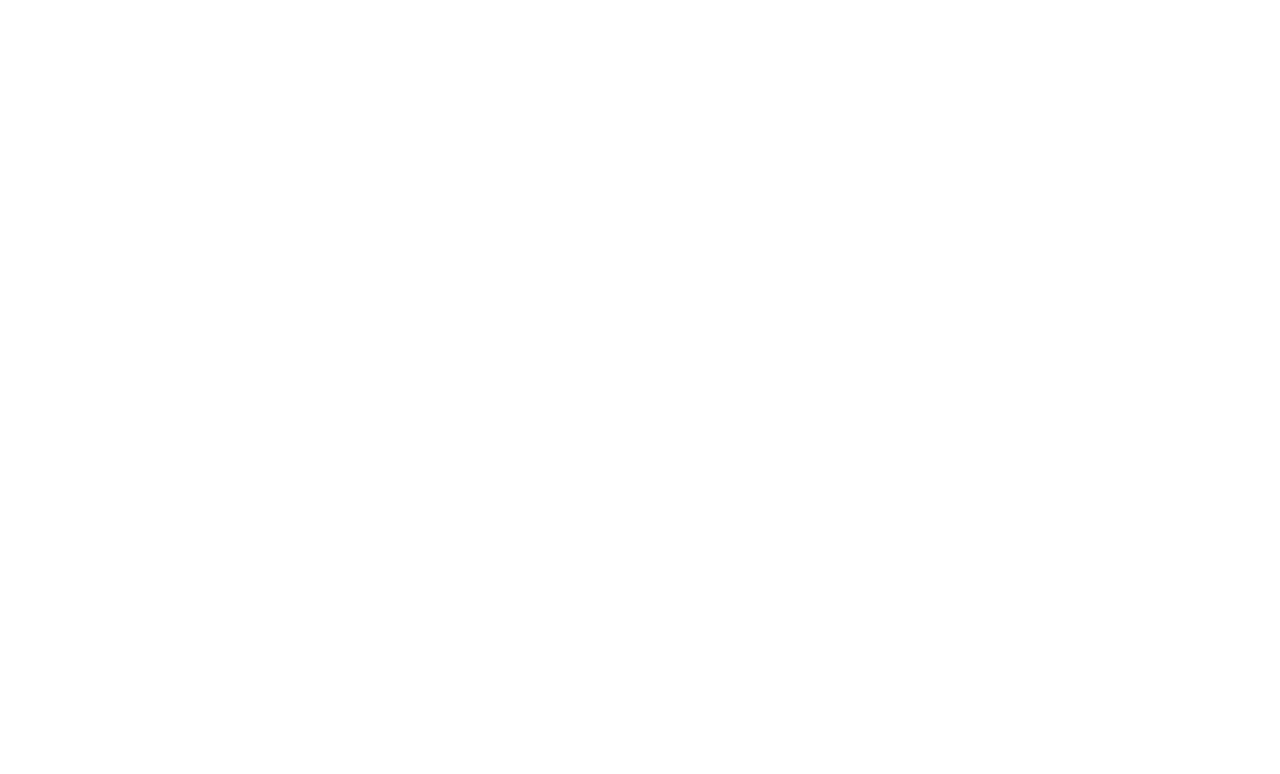
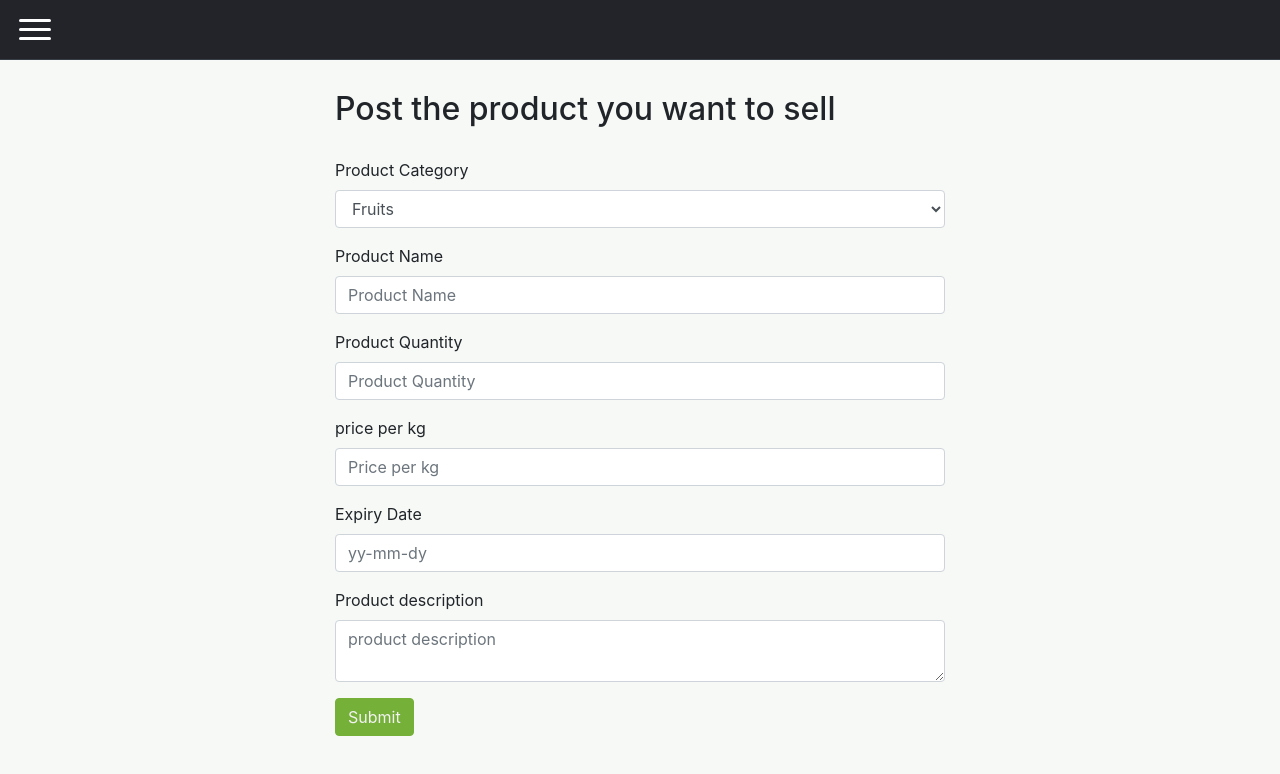
Before and after one commit to adhikariprakriti/KrishiBazzar, a React (Create React App) app in the folder client/: page /postoffer in a window 1280 px wide. Shown: the top 774 px of the page. Built offline with nearby package versions, Linux system fonts and the light colour scheme.

Commit message:
post offer and seller offers section

```diff
--- a/client/package.json
+++ b/client/package.json
@@ -9,6 +9,7 @@
     "axios": "^0.20.0",
     "bootstrap": "^4.5.2",
     "classnames": "^2.2.6",
+    "jwt-decode": "^3.1.2",
     "react": "^16.13.1",
     "react-dom": "^16.13.1",
     "react-icons": "^3.11.0",
--- a/client/src/App.js
+++ b/client/src/App.js
@@ -8,11 +8,16 @@
 import SellerProfile from './Pages/SellerProfile/SellerProfile';
 import Message from './Pages/Message/Message';
 import SingleMessage from './Pages/Message/SingleMessage/SingleMessage'
+import Home from './Pages/Home/Home'
+import PostOffer from './Pages/PostOffer/PostOffer';
+import Offers from './Pages/Offers/Offers';
+
  function App() {
   return (
     <div className="App">
       <BrowserRouter>
           <Switch>
+          <Route path='/' component={Home} exact/>
               <Route path='/dashboard' component={DashboardHome} exact/>
               <Route path='/singleProduct' component={SingleProduct} exact/>
               <Route path='/login' component={Login} exact/>
@@ -20,7 +25,8 @@
               <Route path='/sellerProfile' component={SellerProfile} exact/>
               <Route path='/message' component={Message} exact/>
               <Route path='/message/userid' component={SingleMessage} exact/>
-
+              <Route path='/postoffer' component={PostOffer} exact/>
+              <Route path='/offers' component={Offers} exact/>
           </Switch>
         </BrowserRouter>
     </div>
--- /dev/null
+++ b/client/src/Pages/Home/Home.css
@@ -0,0 +1,7 @@
+.container_banner{
+    background-image:url(../../Assets/Images/loginimg.jpg);
+    height: 500px;
+    object-fit: cover;
+    background-position: center center;
+    background-repeat: no-repeat;
+}
--- /dev/null
+++ b/client/src/Pages/Home/Home.js
@@ -0,0 +1,17 @@
+import React from 'react';
+import Toolbar from '../../Dashboard/Navbar/Toolbar/Toolbar'
+import Aux from '../../hoc/Auxilliary'
+import loginimg from '../../Assets/Images/loginimg.jpg'
+import './Home.css'
+
+const Home=()=>{
+    return(
+        <Aux>
+           <Toolbar/>
+           <div className="container_banner">
+
+           </div>
+        </Aux>
+    )
+}
+export default Home;
--- /dev/null
+++ b/client/src/Pages/Offers/Offers.css
@@ -0,0 +1,17 @@
+.offers{
+    height:100vh;
+    background-color: #F7F9F7;
+    padding-top: 60px;
+    padding-left: 30px ;
+    padding-right: 30px;
+}
+.offers_Container{
+     margin-top: 30px;
+     margin-bottom: 20px;
+     width: 50%;
+     margin-left:auto;
+     margin-right: auto;
+}
+.offers_Container h1{
+    font-weight: 700;
+}
--- /dev/null
+++ b/client/src/Pages/Offers/Offers.js
@@ -0,0 +1,95 @@
+import React from 'react'
+import './Offers.css'
+import { Table } from 'reactstrap';
+import Aux from '../../hoc/Auxilliary'
+import Toolbar from '../../Dashboard/Navbar/Toolbar/Toolbar'
+import Button from '../../Components/Button/Button';
+
+const Offers=()=>{
+
+
+
+    return(
+        <Aux>
+            <Toolbar/>
+            <div className="offers">
+               <div className="offers_container">
+                  <h1>Offers by sellers</h1>
+                  <div className="offers_table">
+                  <Table striped responsive>
+                  <thead>
+                     <tr>
+                        <th>Date</th>
+                        <th>Seller</th>
+                        <th>Product Info</th>
+                        <th>Price per kg</th>
+                        <th>View details</th>
+                     </tr>
+                  </thead>
+                  <tbody>
+                     <tr>
+                        <td >1</td>
+                        <td>Mark</td>
+                        <td>Otto</td>
+                        <td>@mdo</td>
+                        <td><Button>View details</Button></td>
+                     </tr>
+                     <tr>
+                        <th scope="row">2</th>
+                        <td>Jacob</td>
+                        <td>Thornton</td>
+                        <td>@fat</td>
+                        <td><Button>View details</Button></td>
+                     </tr>
+                     <tr>
+                        <th scope="row">3</th>
+                        <td>Larry</td>
+                        <td>the Bird</td>
+                        <td>@twitter</td>
+                        <td><Button>View details</Button></td>
+                     </tr>
+                 </tbody>
+              </Table>
+
+
+                  </div>
+               </div>
+
+            </div>
+           {/*
+               <Table striped>
+                  <thead>
+                     <tr>
+                        <th>#</th>
+                        <th>First Name</th>
+                        <th>Last Name</th>
+                        <th>Username</th>
+                     </tr>
+                  </thead>
+                  <tbody>
+                     <tr>
+                        <th scope="row">1</th>
+                        <td>Mark</td>
+                        <td>Otto</td>
+                        <td>@mdo</td>
+                     </tr>
+                     <tr>
+                        <th scope="row">2</th>
+                        <td>Jacob</td>
+                        <td>Thornton</td>
+                        <td>@fat</td>
+                     </tr>
+                     <tr>
+                        <th scope="row">3</th>
+                        <td>Larry</td>
+                        <td>the Bird</td>
+                        <td>@twitter</td>
+                     </tr>
+                 </tbody>
+              </Table>
+              */}
+        </Aux>
+
+    )
+}
+export default Offers;
--- /dev/null
+++ b/client/src/Pages/PostOffer/PostOffer.css
@@ -0,0 +1,20 @@
+.PostOffer{
+    height:100vh;
+    background-color: #F7F9F7;
+    padding-top: 60px;
+    padding-left: 30px ;
+    padding-right: 30px;
+}
+.PostOffer_Container{
+     margin-top: 30px;
+     margin-bottom: 20px;
+     width: 50%;
+     margin-left:auto;
+     margin-right: auto;
+}
+.PostOffer_Container h1{
+    font-weight: 700;
+}
+.PostOffer_Container form{
+    margin-top: 30px;
+}
--- /dev/null
+++ b/client/src/Pages/PostOffer/PostOffer.js
@@ -0,0 +1,107 @@
+import React,{useState} from 'react';
+import Aux from '../../hoc/Auxilliary'
+import Toolbar from '../../Dashboard/Navbar/Toolbar/Toolbar'
+import './PostOffer.css'
+import { Label, Input,FormGroup} from 'reactstrap';
+import Button from '../../Components/Button/Button';
+
+const PostOffer=()=>{
+    const [category,setCategory]=useState('')
+    const [name,setName]=useState('')
+    const [quantity,setQuantity]=useState('')
+    const [price,setPrice]=useState('')
+    const [expiryDate,setExpiryDate]=useState('')
+    const [description,setDescription]=useState('')
+
+    const product={
+        category: category,
+        name: name,
+        quantity: quantity,
+        price: price,
+        expiryDate:  expiryDate,
+        description: description,
+    }
+
+    const handleSubmit=(e)=>{
+        e.preventDefault();
+        console.log(product)
+    }
+
+    return(
+        <Aux>
+            <Toolbar/>
+            <div className="PostOffer">
+                <div className="PostOffer_Container">
+                    <h2>Post the product you want to sell</h2>
+                     <form onSubmit={handleSubmit}>
+                        <FormGroup>
+                            <Label >Product Category</Label>
+                            <Input type="select"
+                                   name="select"
+                                   value={category}
+                                   onChange={(e)=>setCategory(e.target.value)}
+                                   id="exampleSelect">
+                                 <option value="Fruits">Fruits</option>
+                                 <option value="Vegetable">Vegetable</option>
+                                 <option value="Coffee">Coffee</option>
+                                 <option value="Tea">Tea</option>
+                                 <option value="Grains">Grains</option>
+                           </Input>
+                        </FormGroup>
+
+                          <FormGroup>
+                          <Label >Product Name</Label>
+                          <Input type="text"
+                                 value={name}
+                                 onChange={e=>setName(e.target.value)}
+                                 name="product_name"
+                                 placeholder="Product Name" required/>
+                          </FormGroup>
+
+                          <FormGroup>
+                          <Label >Product Quantity</Label>
+                          <Input type="text"
+                                 value={quantity}
+                                 onChange={e=>setQuantity(e.target.value)}
+                                 name="product_quantity"
+                                 placeholder="Product Quantity" required />
+                          </FormGroup>
+
+                          <FormGroup>
+                          <Label >price per kg</Label>
+                          <Input type="text"
+                                 value={price}
+                                 onChange={e=>setPrice(e.target.value)}
+                                 name="price_per_kg"
+                                 placeholder="Price per kg" required/>
+                          </FormGroup>
+
+                          <FormGroup>
+                          <Label>Expiry Date</Label>
+                          <Input type="text"
+                                 name="expiry_date"
+                                 value={expiryDate}
+                                 onChange={e=>setExpiryDate(e.target.value)}
+                                 placeholder="yy-mm-dy" required/>
+                          </FormGroup>
+
+                          <FormGroup>
+                          <Label > Product description</Label>
+                          <Input type="textarea"
+                                 name="text"
+                                 value={description}
+                                 onChange={e=>setDescription(e.target.value)}
+                                 placeholder="product description" required/>
+                          </FormGroup>
+
+                          <Button>Submit</Button>
+                     </form>
+
+                </div>
+
+            </div>
+        </Aux>
+    )
+}
+
+export default PostOffer;
--- a/client/src/Pages/Registration/Registration.js
+++ b/client/src/Pages/Registration/Registration.js
@@ -18,6 +18,7 @@
    const [confirmPassword,setConfirmPassword]=useState('')
    const [i_am,setI_am]=useState('')
    const [errors,setErrors]=useState({})
+   const [errMessage,setErrMessage]=useState(null)
 
    const setAuthorizationHeader=(token)=>{
     const FBIdToken=`Bearer ${token}`
@@ -63,21 +64,22 @@
        console.log("submitted successfully")
         axios.post('http://localhost:4000/user/register',newUser)
         .then(res=>{
-          console.log(res.data)
-          setAuthorizationHeader(res.data)
+          console.log(res)
+          if(res.data.errMessage){
+            setErrMessage(res.data.errMessage)
+          }else{
+              setErrMessage(null)
+              localStorage.setItem('userDetails',JSON.stringify(res.data));
+              setAuthorizationHeader(res.data.token)
+          }
          })
-         .then(err=>{
+         .catch(err=>{
            console.log(err);
          })
-
     }else{
        console.log("error occured")
     }
-
-
-
 }
-
 
    return (
        <div className="registration__container">
@@ -244,6 +246,9 @@
                <FormGroup className="policy">
                     I agree with the <span>Agri Marketplace Terms</span> and <span>Privacy Policy</span>.
                </FormGroup>
+               {
+                   errMessage ?<div style={{backgroundColor: "red",opacity:"70%",padding:"5px 20px",marginBottom:"5px"}}>hello</div> : null
+               }
                <Button type="large">Register</Button>
             </Form>
        </div>
```
Also changed, not shown: 1 other file (tests, documents, lock files or other folders).
